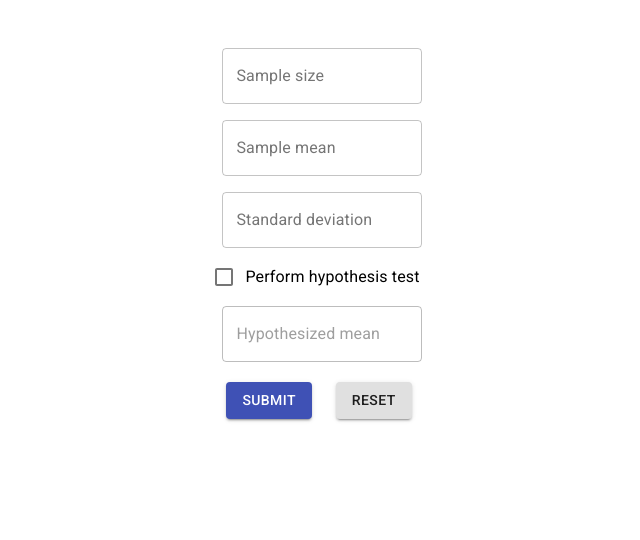
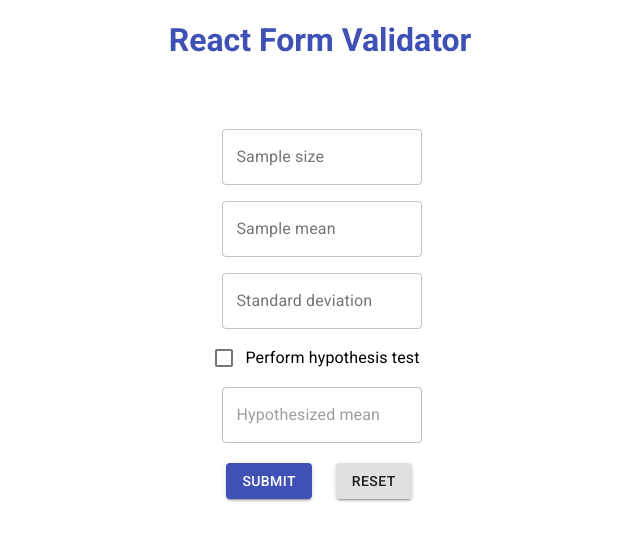
Before and after one commit to karenheyn/form-validation-react, a React (Create React App) app: page / in a window 1280 px wide. Shown: the top 540 px of the page, without its empty margins (320-960 px from the left). Built offline with nearby package versions, Linux system fonts and the light colour scheme.

Commit message:
started readme, added h1

```diff
--- a/src/App.css
+++ b/src/App.css
@@ -1,4 +1,11 @@
-.App {
+h1 {
+  font-family: Roboto, sans-serif;
+  text-align: center;
+  color: #3f51b5;
+
+}
+
+.content {
   padding-top: 40px;
   box-sizing: border-box;
   display: flex;
--- a/src/App.js
+++ b/src/App.js
@@ -80,6 +80,8 @@ function App() {
 
   return (
     <div className='App'>
+      <h1>React Form Validator</h1>
+      <div className='content'>
         <form className={classes.root} autoComplete='off'>
           <TextField
             id='outlined-basic'
@@ -132,7 +134,9 @@ function App() {
             disabled={disabled}
             value={hypothesizedMean}
             error={hypothesizedMeanError}
-          helperText={hypothesizedMeanError ? "must be a numeric value" : null}
+            helperText={
+              hypothesizedMeanError ? "must be a numeric value" : null
+            }
             onChange={evt => setHypothesizedMean(evt.target.value)}
           />
           <div>
@@ -166,6 +170,7 @@ function App() {
           </div>
         )}
       </div>
+    </div>
   );
 }
 
```
Also changed, not shown: 1 other file (tests, documents, lock files or other folders). Lines whose indentation alone changed are shown as unchanged.
